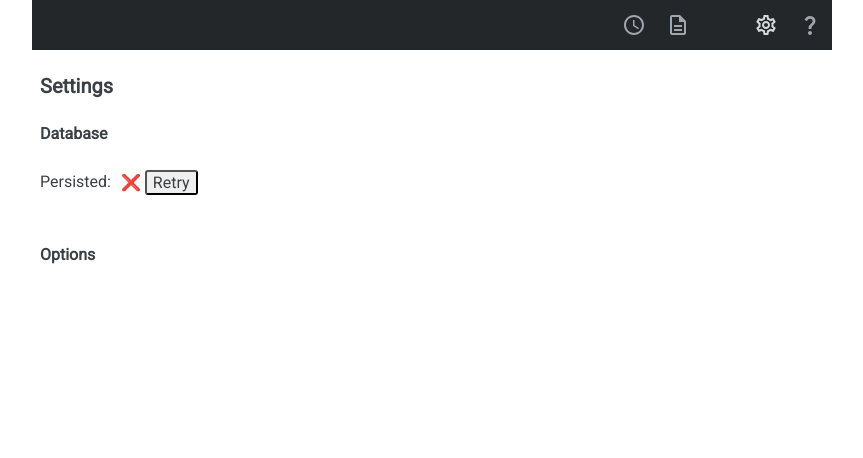
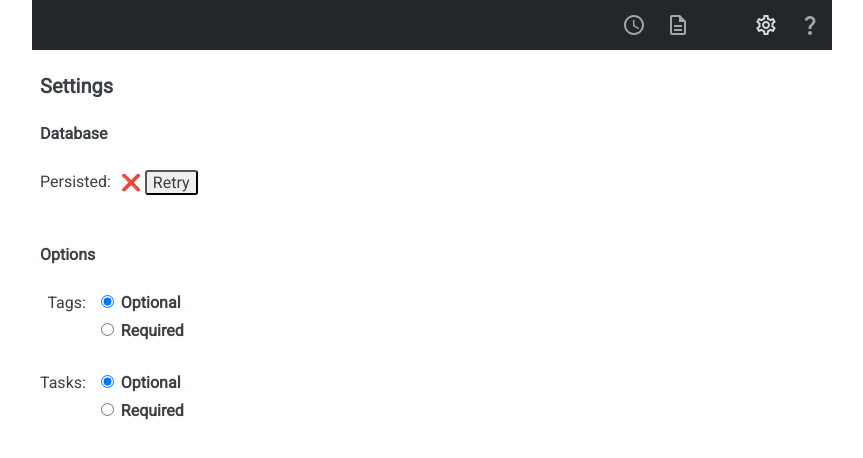
Before and after one commit to cwellsx/time, a React (Create React App) app: page /settings in a window 1280 px wide. Shown: the top 458 px of the page, without its empty margins (208-1071 px from the left). Built offline with nearby package versions, Linux system fonts and the light colour scheme; some icons are missing; what date-and-time would draw is missing.

Commit message:
Make tags and tasks optional

```diff
--- a/src/io/controller.ts
+++ b/src/io/controller.ts
@@ -2,7 +2,7 @@ import { Database, EditDatabase, getPeriods } from "./database";
 import { persist } from "./persist";
 
 import type { SetError } from "../appContext";
-import type { Config, Period, TagCount, TagInfo, Time, WhatType } from "../model";
+import type { Config, Period, TagCount, TagInfo, Time, WhatType, RequiredType } from "../model";
 import type { HistoryState, NowState, SettingsState, WhatState } from "../states";
 
 export class Controller implements NowState, WhatState, HistoryState, SettingsState {
@@ -110,12 +110,29 @@ export class Controller implements NowState, WhatState, HistoryState, SettingsSt
       .catch((error) => this.setError(error));
   }
 
+  hasTags(): boolean {
+    return this.database.tags.length > 0;
+  }
+  hasTask(): boolean {
+    return this.database.tasks.length > 0;
+  }
+
   // interface SettingsState
   readonly persisted: boolean;
   persist(): void {
     persist()
       .then(() => this.reload)
       .catch((error) => this.setError(error));
+  }
+  setTagsRequired(value: RequiredType): void {
+    const config: Config = { ...this.config };
+    config.tagsRequired = value;
+    this.saveConfig(config);
+  }
+  setTaskRequired(value: RequiredType): void {
+    const config: Config = { ...this.config };
+    config.taskRequired = value;
+    this.saveConfig(config);
   }
 
   // interface WhatState
--- a/src/model/index.ts
+++ b/src/model/index.ts
@@ -1,4 +1,4 @@
-export type { Config } from "./config";
+export type { Config, RequiredType } from "./config";
 export type { TestResult, TestResults } from "./testResult";
 export type { TimeStart, TimeStop, Time } from "./time";
 export type { WhatType } from "./whatType";
--- a/src/pages/Now.tsx
+++ b/src/pages/Now.tsx
@@ -90,8 +90,11 @@ export const Now: React.FunctionComponent<NowProps> = (props: NowProps) => {
     </div>
   );
 
-  const what = !started ? undefined : (
-    <React.Fragment>
+  const isTaskRequired = config.taskRequired === "required";
+  const isTagsRequired = config.tagsRequired === "required";
+
+  const editTask =
+    !isTaskRequired && !state.hasTask() ? undefined : (
       <label>
         <span>Task:</span>
         <EditorTags
@@ -105,6 +108,10 @@ export const Now: React.FunctionComponent<NowProps> = (props: NowProps) => {
           hrefAllTags={"/tags"}
         />
       </label>
+    );
+
+  const editTags =
+    !isTagsRequired && !state.hasTags() ? undefined : (
       <label>
         <span>Tags:</span>
         <EditorTags
@@ -118,6 +125,12 @@ export const Now: React.FunctionComponent<NowProps> = (props: NowProps) => {
           hrefAllTags={"/tags"}
         />
       </label>
+    );
+
+  const what = !started ? undefined : (
+    <React.Fragment>
+      {editTask}
+      {editTags}
       <label>
         <span>Comment:</span>
         <div>
@@ -128,14 +141,12 @@ export const Now: React.FunctionComponent<NowProps> = (props: NowProps) => {
   );
 
   return (
-    <React.Fragment>
     <div className="table">
       {timeText}
       {startButton}
       {what}
       {stopButton}
     </div>
-    </React.Fragment>
   );
 };
 
--- a/src/pages/Settings.tsx
+++ b/src/pages/Settings.tsx
@@ -1,6 +1,7 @@
 import React from "react";
 
-import type { SettingsState } from "../states";
+import type { RequiredType } from "../model";
+import type { SettingsState, SetRequiredType } from "../states";
 
 type SettingsProps = {
   state: SettingsState;
@@ -8,7 +9,7 @@ type SettingsProps = {
 
 export const Settings: React.FunctionComponent<SettingsProps> = (props: SettingsProps) => {
   const state = props.state;
-  //const config = state.config;
+  const config = state.config;
 
   function onRetryPersist(event: React.MouseEvent<HTMLButtonElement>): void {
     event.preventDefault();
@@ -28,11 +29,45 @@ export const Settings: React.FunctionComponent<SettingsProps> = (props: Settings
     </React.Fragment>
   );
 
+  function getOptions(value: string | undefined, setValue: SetRequiredType) {
+    const onChange = (event: React.ChangeEvent<HTMLInputElement>) => {
+      setValue(event.target.value as RequiredType);
+    };
+    value = value ?? "optional";
+    return (
+      <>
+        <label>
+          <input type="radio" value="optional" checked={"optional" === value} onChange={onChange} /> Optional
+        </label>
+        <label>
+          <input type="radio" value="required" checked={"required" === value} onChange={onChange} /> Required
+        </label>
+      </>
+    );
+  }
+
+  const setTagsRequired: SetRequiredType = (value: RequiredType) => {
+    state.setTagsRequired(value);
+  };
+  const setTaskRequired: SetRequiredType = (value: RequiredType) => {
+    state.setTaskRequired(value);
+  };
+
   return (
-    <React.Fragment>
+    <>
       <h2>Database</h2>
       <div className="table">{persisted}</div>
       <h2>Options</h2>
-    </React.Fragment>
+      <div className="table">
+        <div>
+          <span>Tags:</span>
+          <span>{getOptions(config.tagsRequired, setTagsRequired)}</span>
+        </div>
+        <div>
+          <span>Tasks:</span>
+          <span>{getOptions(config.taskRequired, setTaskRequired)}</span>
+        </div>
+      </div>
+    </>
   );
 };
--- a/src/pages/What.tsx
+++ b/src/pages/What.tsx
@@ -86,7 +86,7 @@ export const What: React.FunctionComponent<WhatProps> = (props: WhatProps) => {
   const newDescriptionText = (
     <div>
       <span>Description:</span>
-      <span>{newDescription}</span>
+      <span className="description">{newDescription}</span>
     </div>
   );
 
--- a/src/pages/what.sass
+++ b/src/pages/what.sass
@@ -1,2 +1,5 @@
 #content > div
   margin-bottom: 3rem
+
+span.description > *
+  width: 100%
--- a/src/states/index.ts
+++ b/src/states/index.ts
@@ -1,4 +1,4 @@
 export type { NowState } from "./nowState";
 export type { WhatState } from "./whatState";
 export type { HistoryState } from "./historyState";
-export type { SettingsState } from "./settingsState";
+export type { SettingsState, SetRequiredType } from "./settingsState";
--- a/src/states/nowState.ts
+++ b/src/states/nowState.ts
@@ -17,4 +17,7 @@ export interface NowState {
 
   getAllTasks(): Promise<TagCount[]>;
   saveTask(task: string): void;
+
+  hasTags(): boolean;
+  hasTask(): boolean;
 }
```
Also changed, not shown: src/model/config.ts (+8 -1 lines), src/states/settingsState.ts (+7 -0 lines). Lines whose indentation alone changed are shown as unchanged.
